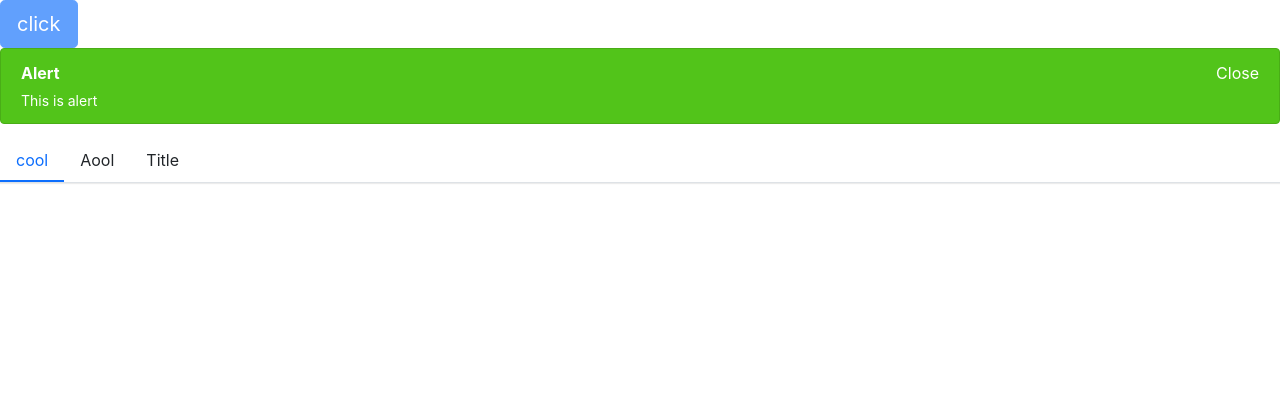
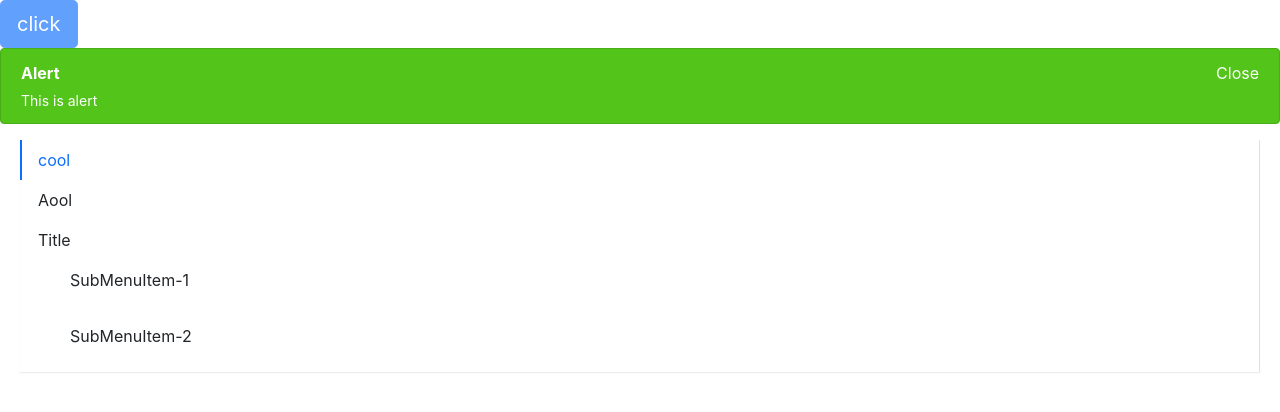
Before and after one commit to TimurJiangShan/AntdComponent, a React app in the folder kekecomponent/: page / in a window 1280 px wide. Shown: the top 412 px of the page. Built offline with nearby package versions, Linux system fonts and the light colour scheme; the HTML template or start-up script is replaced by a standard one.

Commit message:
Add defaultopen menu && index checking

```diff
--- a/kekecomponent/src/App.tsx
+++ b/kekecomponent/src/App.tsx
@@ -13,7 +13,7 @@ const App = () => {
           click
         </Button>
         <Alert type={Type.Success} />
-        <Menu defaultIndex="0" mode="horizontal">
+        <Menu defaultIndex="0" mode="vertical" defaultOpenSubMenus={["2"]}>
           <MenuItem>cool</MenuItem>
           <MenuItem>Aool</MenuItem>
           <SubMenu title="Title">
--- a/kekecomponent/src/component/Menu/menu.tsx
+++ b/kekecomponent/src/component/Menu/menu.tsx
@@ -21,6 +21,7 @@ export interface MenuProps {
   // 点击菜单项触发的回调函数
   onSelect?: SelectCallback;
   children?: React.ReactNode;
+  defaultOpenSubMenus?: Array<string>;
 }
 
 interface IMenuContext {
@@ -28,12 +29,21 @@ interface IMenuContext {
   index: string;
   onSelect?: SelectCallback;
   mode?: MenuMode;
+  defaultOpenSubMenus?: Array<string>;
 }
 
 export const MenuContext = React.createContext<IMenuContext>({ index: "0" });
 const Menu: React.FC<MenuProps> = (props: MenuProps) => {
   // children 是什么？？？
-  const { className, defaultIndex, mode, style, onSelect, children } = props;
+  const {
+    className,
+    defaultIndex,
+    mode,
+    style,
+    onSelect,
+    children,
+    defaultOpenSubMenus,
+  } = props;
   // 点击MenuItem会切换selected的状态，并且这个状态有且只有一个，所以用state来存储，指示当前active的是哪一个（在menuItem父组件中）
   const [currentActive, setCurrentActive] = React.useState(defaultIndex);
   const handleClick = (index: string) => {
@@ -49,6 +59,7 @@ const Menu: React.FC<MenuProps> = (props: MenuProps) => {
     index: currentActive || "0",
     onSelect: handleClick,
     mode,
+    defaultOpenSubMenus,
   };
 
   const classes = classNames("menu", className, {
@@ -89,6 +100,7 @@ const Menu: React.FC<MenuProps> = (props: MenuProps) => {
 Menu.defaultProps = {
   defaultIndex: "0",
   mode: "horizontal",
+  defaultOpenSubMenus: [],
 };
 
 export default Menu;
--- a/kekecomponent/src/component/Menu/menuItem.tsx
+++ b/kekecomponent/src/component/Menu/menuItem.tsx
@@ -23,7 +23,6 @@ const MenuItem: React.FC<MenuItemProps> = (props: MenuItemProps) => {
   const handleClick = () => {
     if (onSelect && !disabled && typeof index !== "undefined") {
       onSelect(index);
-      console.log(index);
     }
   };
 
--- a/kekecomponent/src/component/Menu/subMenu.tsx
+++ b/kekecomponent/src/component/Menu/subMenu.tsx
@@ -13,12 +13,25 @@ export interface SubMenuProps {
 // 横向菜单要设置 submenu-item的position为relative
 const SubMenu: React.FC<SubMenuProps> = (props: SubMenuProps) => {
   const { index, className, title, children } = props;
-  const { index: activeIndex, onSelect, mode } = React.useContext(MenuContext);
+  const {
+    index: activeIndex,
+    onSelect,
+    mode,
+    defaultOpenSubMenus,
+  } = React.useContext(MenuContext);
   const classes = classNames("menu-item submenu-item", className, {
     "is-active": activeIndex === index,
   });
+
+  // defaultOpenSubMenus 有可能是undefined。
+  const openSubMenus = defaultOpenSubMenus as Array<string>;
+  const openMenus =
+    index && mode === "vertical" ? openSubMenus?.includes(index) : false;
+
+  console.log(`openSubMenus: ${openSubMenus}`);
+  console.log(`index: ${index}`);
   // 注意这里的mode判断是否应该放在Menu里面，然后通过useContext的方式传进来。
-  const [menuOpen, setMenuOpen] = React.useState(mode === "vertical");
+  const [menuOpen, setMenuOpen] = React.useState(openMenus);
 
   // 限制children的类型
   /**
@@ -34,6 +47,7 @@ const SubMenu: React.FC<SubMenuProps> = (props: SubMenuProps) => {
       const { displayName } = childElement.type;
       if (displayName === "MenuItem") {
         return React.cloneElement(childElement, {
+          // 用这种 index里面套index的形式，实现SubMenu组件也能active的功能
           index: `${index}-${i}`,
         });
       }
@@ -48,11 +62,11 @@ const SubMenu: React.FC<SubMenuProps> = (props: SubMenuProps) => {
   };
 
   let timer: any;
-  const handleMouse = (e: React.MouseEvent, toogle: boolean) => {
+  const handleMouse = (e: React.MouseEvent, toggle: boolean) => {
     clearTimeout(timer);
     e.preventDefault();
     timer = setTimeout(() => {
-      setMenuOpen(toogle);
+      setMenuOpen(toggle);
     }, 300);
   };
   const clickEvents =
@@ -74,6 +88,8 @@ const SubMenu: React.FC<SubMenuProps> = (props: SubMenuProps) => {
           },
         }
       : {};
+
+  console.log(openMenus);
   return (
     // eslint-disable-next-line react/jsx-props-no-spreading
     <li key={index} className={classes} {...hoverEvents}>
```
